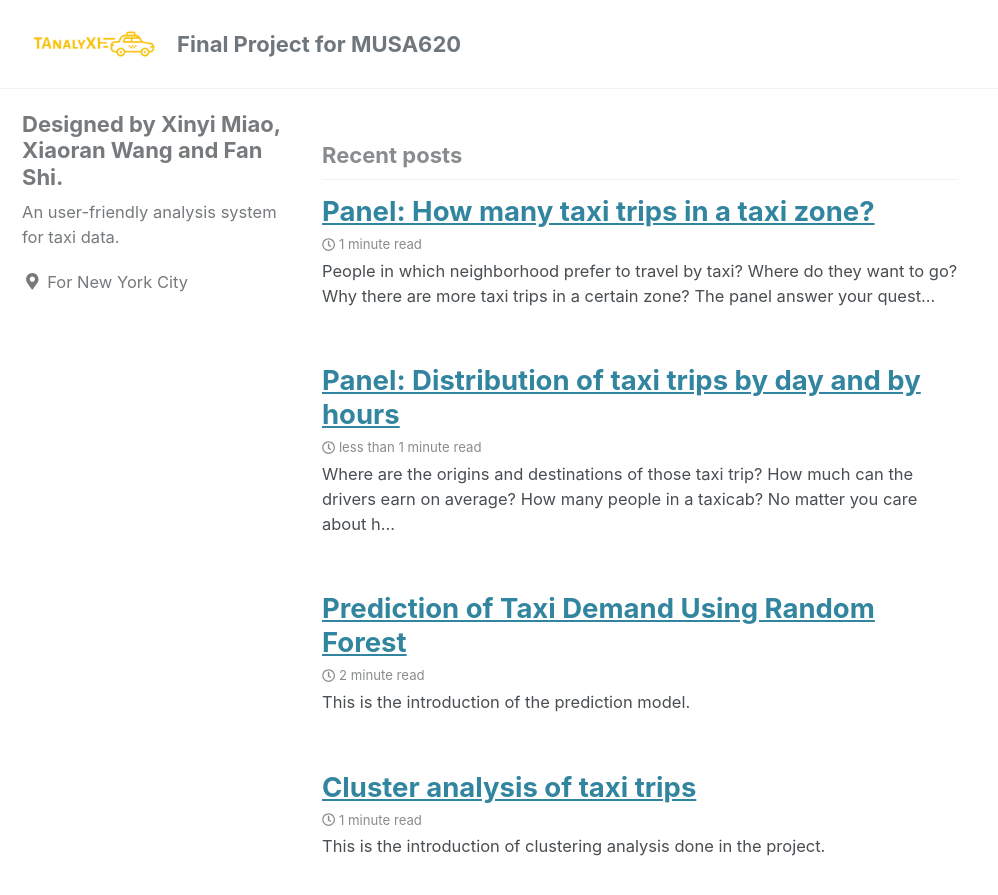
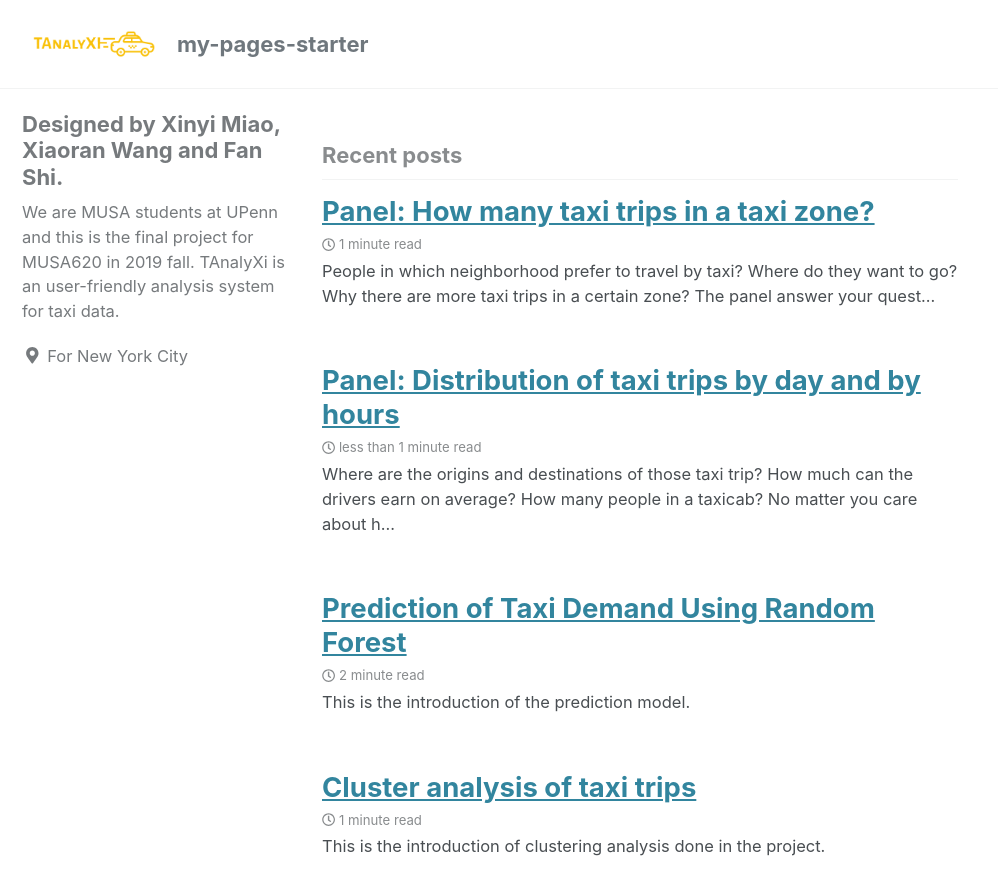
Before and after one commit to XinyiMsumyee/my-pages-starter, a Jekyll site: the page built from index.html, in a window 1280 px wide and 900 px high. Shown: the top 895 px of the window, without its empty margins (0-998 px from the left). Built offline with Jekyll 4.4.1, drawn with Linux system fonts in a browser that asks for light colours; cached includes are drawn as plain includes; nearby versions of some CDN libraries; a script that is not in the unit is left out; the list of posts is cut into pages by our own code.

Commit message:
make it better

```diff
--- a/_config.yml
+++ b/_config.yml
@@ -16,7 +16,7 @@ minimal_mistakes_skin: "default" # "air", "aqua", "contrast", "dark", "dirt", "n
 
 # Site Settings
 locale: "en-US"
-title: "Final Project for MUSA620"
+title: #"An Analysis System for Taxi Data"
 title_separator: "-"
 name: "An user-friendly analysis system for taxi data."
 description: "Final Project for MUSA620"
@@ -107,7 +107,7 @@ analytics:
 author:
   name: "Designed by Xinyi Miao, Xiaoran Wang and Fan Shi."
   avatar: # path of avatar image, e.g. "/assets/images/bio-photo.jpg"
-  bio: "An user-friendly analysis system for taxi data."
+  bio: "We are MUSA students at UPenn and this is the final project for MUSA620 in 2019 fall. TAnalyXi is an user-friendly analysis system for taxi data."
   location: "For New York City"
   email:
   links:
```
